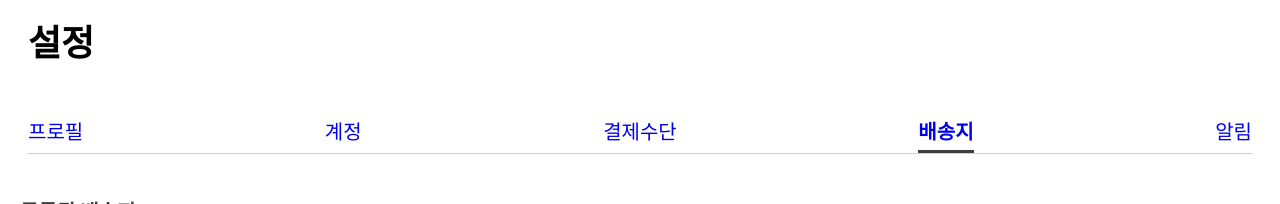
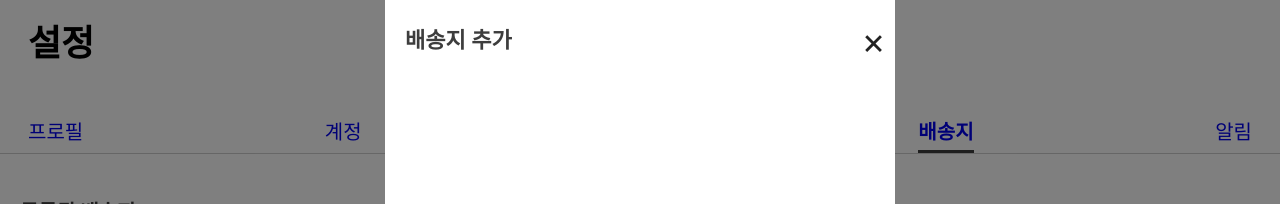
Before and after one commit to tmmoond8/tuto-address-manager, a React (Create React App) app in the folder front/: page / in a window 1280 px wide. Both pictures are taken after a click on the button "+ 추가". Shown: the top 204 px of the page. Built offline with nearby package versions, Linux system fonts and the light colour scheme; no server answers.

Commit message:
feat: 모달 컴포넌트 구현

```diff
--- a/front/src/App.js
+++ b/front/src/App.js
@@ -9,12 +9,14 @@ import NotificationPage from './pages/NotificationPage';
 import TabLayout from './components/base/TabLayout';
 import Dialog from './components/Dialog';
 import Toast from './components/Toast';
+import Modal from './components/Modal';
 import resetStyles from './resetCss';
 
 function App() {
   return (
     <Dialog.Provider>
       <Toast.Provider>
+        <Modal.Provider>
           <Router>
             <Global styles={resetStyles} />
             <TabLayout>
@@ -40,6 +42,7 @@ function App() {
               </Switch>
             </TabLayout>
           </Router>
+        </Modal.Provider>
       </Toast.Provider>
     </Dialog.Provider>
   );
--- a/front/src/components/AddressListHead/index.tsx
+++ b/front/src/components/AddressListHead/index.tsx
@@ -1,8 +1,10 @@
 /** @jsx jsx */
 import { css, jsx } from '@emotion/core';
+import { Fragment, useCallback } from 'react';
 import cx from 'classnames';
 import styled from '@emotion/styled';
 import { Color, tablet, desktop } from '../../styles';
+import { useModal } from '../Modal';
 
 interface AddressListHeadProps {
   handleAdd: () => void;
@@ -11,10 +13,14 @@ interface AddressListHeadProps {
 
 export default function AddressListHead(props: AddressListHeadProps) {
   const { handleAdd, className } = props;
+  const modal = useModal();
+  const handleOpenAddressForm = useCallback(() => {
+    modal.open('배송지 추가', <Fragment></Fragment>);
+  }, [modal]);
   return (
     <Head className={cx('AddressHead', className)}>
       <h3>등록된 배송지</h3>
-      <Button onClick={handleAdd}>+ 추가</Button>
+      <Button onClick={handleOpenAddressForm}>+ 추가</Button>
     </Head>
   );
 }
--- /dev/null
+++ b/front/src/components/Modal/ModalProvider.tsx
@@ -0,0 +1,44 @@
+import React, { ReactNode, ReactElement, useContext, useState } from 'react';
+import ModalContext from './contexts';
+import Modal from '.';
+
+interface ModalProviderProps {
+  children: ReactNode;
+}
+
+export default function ModalProvider(props: ModalProviderProps): JSX.Element {
+  const { children } = props;
+  const context = useContext(ModalContext);
+  const [data, setData] = useState(context);
+
+  const open = (title: string, content: ReactNode) => {
+    return new Promise((resolve) => {
+      setData({
+        ...data,
+        opened: true,
+        title,
+        content,
+        close: () => {
+          setData({
+            ...data,
+            title: '',
+            opened: false,
+          });
+          resolve();
+        },
+      });
+    });
+  };
+
+  return (
+    <ModalContext.Provider
+      value={{
+        ...data,
+        open,
+      }}
+    >
+      {children}
+      <Modal />
+    </ModalContext.Provider>
+  );
+}
--- /dev/null
+++ b/front/src/components/Modal/contexts.tsx
@@ -0,0 +1,14 @@
+import { createContext, ReactNode } from 'react';
+
+const ModalContext = createContext({
+  opened: false,
+  title: '',
+  content: '' as ReactNode,
+  close: () => {},
+  open: (title: string, content: ReactNode): Promise<unknown> =>
+    Promise.resolve(content),
+});
+
+ModalContext.displayName = 'ModalContext';
+
+export default ModalContext;
--- /dev/null
+++ b/front/src/components/Modal/index.tsx
@@ -0,0 +1,106 @@
+import React, { createRef } from 'react';
+import styled from '@emotion/styled';
+import { Color } from '../../styles';
+import ModalContext from './contexts';
+import ModalProvider from './ModalProvider';
+
+export function useModal(): {
+  open: any;
+  opened: boolean;
+} {
+  const { open, opened } = React.useContext(ModalContext);
+  return { open, opened };
+}
+
+function Modal(): JSX.Element {
+  const { opened, title, content, close } = React.useContext(ModalContext);
+  const [modalVisible, setModalVisible] = React.useState(opened);
+  const modalWrapper = React.useRef<HTMLDivElement>();
+
+  React.useEffect(() => {
+    let timeout: number;
+    if (opened) {
+      timeout = window.setTimeout(() => {
+        setModalVisible(true);
+      }, 50);
+    }
+    return (): void => clearTimeout(timeout);
+  }, [opened]);
+
+  const handleClose = React.useCallback(() => {
+    setModalVisible(false);
+    setTimeout(() => {
+      close();
+    }, 300);
+  }, [close]);
+
+  const handlePreventPropagation = React.useCallback((e) => {
+    e.stopPropagation();
+  }, []);
+
+  return opened ? (
+    <ModalWrapper ref={ModalWrapper as any} open={modalVisible}>
+      <ModalBox open={modalVisible}>
+        <Title>{title}</Title>
+        <CloseButton onClick={handleClose}>&times;</CloseButton>
+        <Body>{content}</Body>
+      </ModalBox>
+    </ModalWrapper>
+  ) : (
+    <></>
+  );
+}
+
+const ModalWrapper = styled.div<{ open: boolean }>`
+  display: flex;
+  align-items: center;
+  justify-content: center;
+  position: fixed;
+  z-index: 100;
+  top: 0;
+  right: 0;
+  bottom: 0;
+  left: 0;
+  margin: auto;
+  background-color: ${(p) =>
+    p.open ? 'rgba(0, 0, 0, 0.5)' : 'rgba(0, 0, 0, 0.0)'};
+  transition: all 0.4s;
+`;
+
+const ModalBox = styled.div<{ open: boolean }>`
+  width: 100%;
+  height: 100%;
+  max-width: 510px;
+  margin: auto;
+  background-color: white;
+  transform: translateY(${(p) => (p.open ? '0' : '100vh')});
+  transition: all 0.3s;
+`;
+
+const Title = styled.div`
+  padding: 30px 20px 10px;
+  font-size: 22px;
+  font-weight: bold;
+  color: ${Color.Grey3D};
+`;
+
+const CloseButton = styled.button`
+  position: absolute;
+  top: 20px;
+  right: 10px;
+  padding: 0;
+  font-size: 40px;
+  font-weight: 700;
+  background-color: transparent;
+  border: none;
+  font-family: serif;
+`;
+
+const Body = styled.div`
+  border: 0 20px;
+`;
+
+Modal.Provider = ModalProvider;
+Modal.Context = ModalContext;
+
+export default Modal;
--- a/front/src/components/base/TabLayout.tsx
+++ b/front/src/components/base/TabLayout.tsx
@@ -78,7 +78,7 @@ const Tabs = styled.ul`
   display: flex;
   align-items: center;
   justify-content: space-between;
-  margin: 0 28px;
+  padding: 0 28px;
   border-bottom: solid 1px ${Color.GreyCE};
   list-style: none;
 `;
```
Lines whose indentation alone changed are shown as unchanged.
